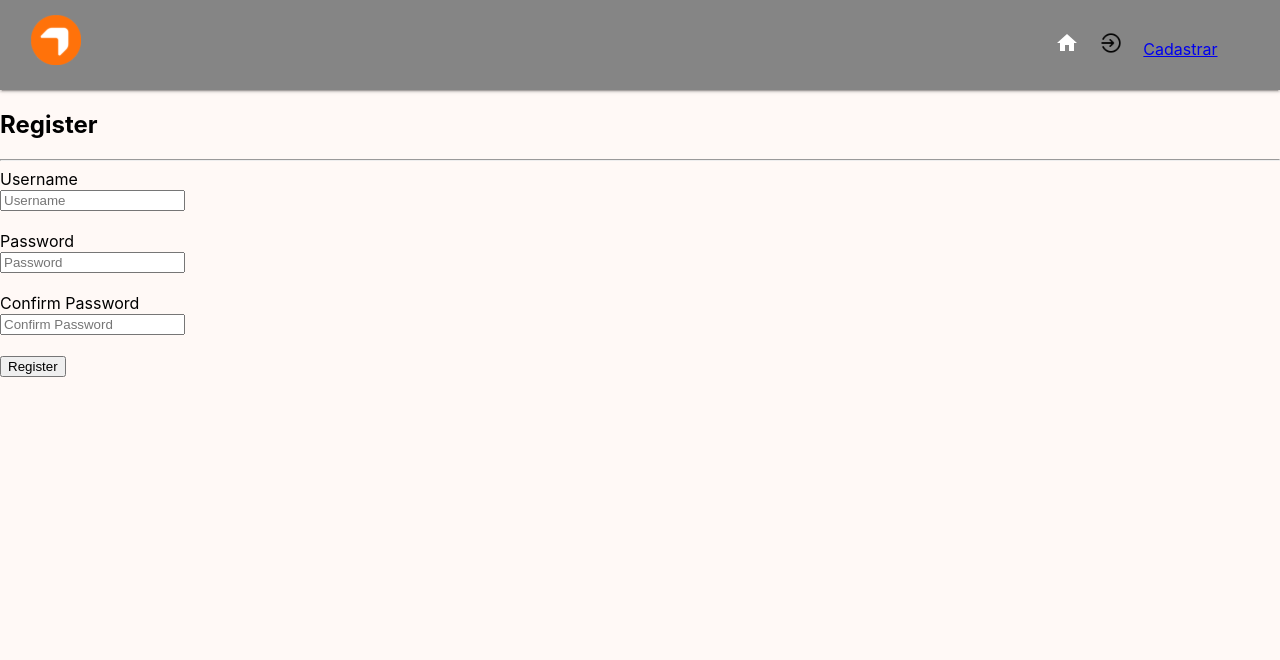
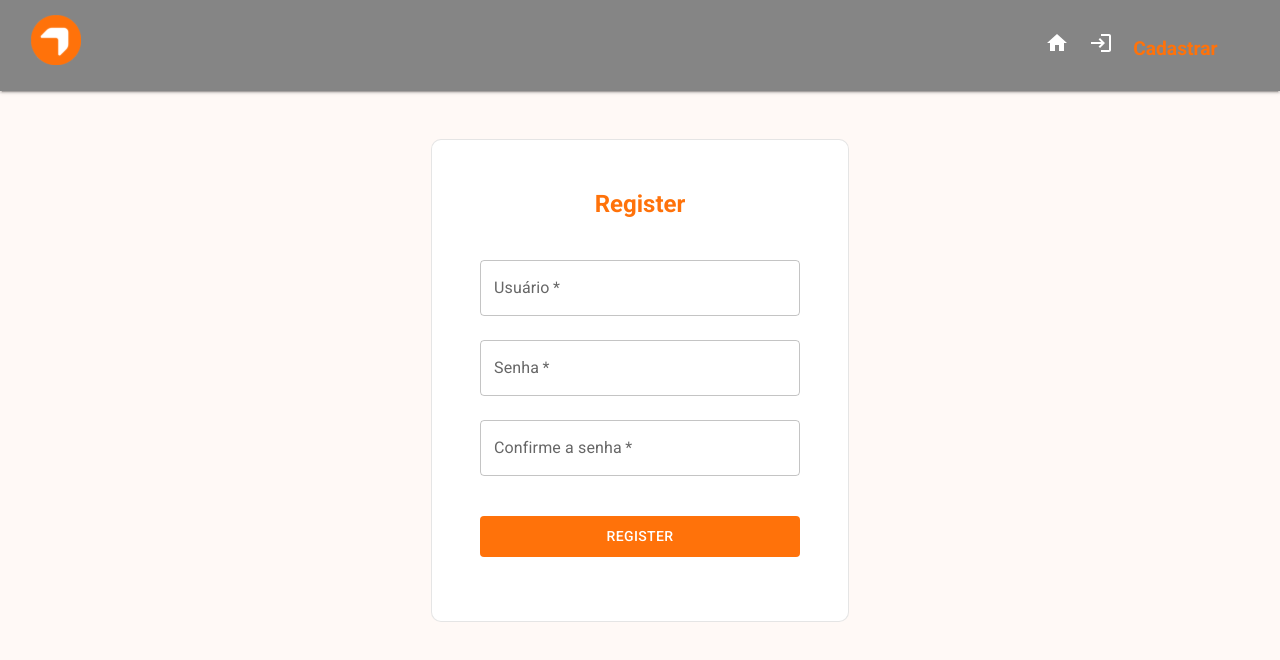
Before and after one commit to caiofeuser/twitter, a React (Create React App) app in the folder frontend/: page /register in a window 1280 px wide. Shown: the top 660 px of the page. Built offline with nearby package versions, Linux system fonts and the light colour scheme.

Commit message:
fixing personal page and other sutff

```diff
--- a/frontend/src/components/Comment.js
+++ b/frontend/src/components/Comment.js
@@ -37,12 +37,12 @@ function Comment(props) {
           onClick={() => handleDelete(props.id)}
           sx={{
             width: '40px',
-            color: '#0000008a',
             height: '40px',
             padding: '0',
+            background: 'none',
           }}>
           <Delete
-            sx = {{"&:hover": { color: '#FF3A3A' }}}
+            sx = {{color: '#0000008a', "&:hover": { color: '#FF3A3A' }}}
           />
         </Button>
       </div>
--- a/frontend/src/components/Header.js
+++ b/frontend/src/components/Header.js
@@ -5,6 +5,7 @@ import { useParams } from 'react-router-dom';
 import Paper from '@mui/material/Paper';
 import HomeIcon from '@mui/icons-material/Home';
 import LogoutIcon from '@mui/icons-material/Logout';
+import LoginIcon from '@mui/icons-material/Login';
 
 
 import AccountCircleIcon from '@mui/icons-material/AccountCircle';
@@ -28,11 +29,16 @@ function Header() {
             <li><span onClick={logoutUser}><LogoutIcon style={{ color:'white' }} /></span></li>
           ) : (
             <>
-              <li><Link to="/login"><img src="login.png" style={{ width:'24px' }}/></Link></li>
-              <li><Link to="/register">Cadastrar</Link></li>
+              <li><Link to="/login"><LoginIcon sx={{ color:'white'}}/></Link></li>
+              <li style={{ fontFamily:'roboto'}}>
+                <Link to="/register"
+                  style={{ color:'#FF720A', textDecoration:'none', fontWeight:'bold', fontSize:'1.2rem', }}
+                >
+                  Cadastrar
+                </Link></li>
             </>
           )}
-          {user && <li><Link to={`/user/${user.user_id}`} ><AccountCircleIcon sx={{ color:'white'}} /> </Link></li>}
+          {user && <li><Link to={`/user/${user.user_id}`}> <AccountCircleIcon sx={{ color:'white'}} /> </Link></li>}
         </ul>
       </div>
     </Paper>
--- a/frontend/src/pages/Login.js
+++ b/frontend/src/pages/Login.js
@@ -1,33 +1,76 @@
 import { useContext } from 'react';
 import AuthContext from '../context/AuthContext';
+import Button from '@mui/material/Button';
+import TextFileld from '@mui/material/TextField';
+import Typography from '@mui/material/Typography';
+import React from 'react';
 
 function Login() {
   const { loginUser } = useContext(AuthContext);
+  const [username, setUsername] = React.useState('');
+  const [password, setPassword] = React.useState('');
+
   const handleSubmit = (e) => {
-    e.preventDefault();
-    const username = e.target.username.value;
-    const password = e.target.password.value;
     username.length > 0 && loginUser(username, password);
-  };
+  }
 
   return (
-    <section >
-      <form onSubmit={handleSubmit}>
-        <h1 style={{ marginLeft:'1rem'}}>Login</h1>
-        <hr />
-        <label htmlFor="username" style={{ marginLeft:'1rem'}}>Username</label>
-        <br />
-        <input style={{ marginLeft:'1rem'}} type="text" id="username" placeholder="Username" />
-        <br />
-        <br />
-        <label style={{ marginLeft:'1rem'}} htmlFor="password">Password</label>
-        <br />
-        <input style={{ marginLeft:'1rem'}} type="password" id="password" placeholder="Password" />
-        <br />
-        <br />
-        <button style={{ marginLeft:'1rem'}} type="submit">Login</button>
-      </form>
-    </section>
+    <div style={{ display: 'flex', justifyContent: 'center' }}>
+      <div style={{
+        background: 'white',
+        padding: '3rem',
+        marginTop: '3rem',
+        borderRadius: '10px',
+        border: '1px solid #0000001a',
+      }}>
+        <Typography
+          variant="h5"
+          sx={{ fontWeight: 'bold', color: '#FF720A', textAlign: 'center' }}
+        >
+          Faça seu Login:
+        </Typography>
+        <div style={{
+          display: 'flex',
+          flexDirection: 'column',
+        }}>
+          <TextFileld
+            label="Insira seu nome de usuário"
+            variant="outlined"
+            name="username"
+            placeholder='Nome'
+            color='warning'
+            sx={{ mt: 5, minWidth: '20rem' }}
+            onChange={(e) => setUsername(e.target.value)}
+
+          >
+          </TextFileld>
+          <TextFileld
+            label="Insira sua senha"
+            variant="outlined"
+            name="password"
+            placeholder='Senha'
+            color='warning'
+            sx={{ mt: 3, mb: 3, minWidth: '20rem' }}
+            onChange={(e) => setPassword(e.target.value)}
+            type="password"
+          >
+          </TextFileld>
+          <Button
+            onClick={handleSubmit}
+            sx={{
+              color: 'white',
+              background: '#FF720A',
+              margin: '1rem 0 1rem 0',
+              padding: '0.5rem 0 0.5rem 0',
+              '&:hover': {
+                background: '#d7691a',
+              }
+            }}>
+            Login
+          </Button>
+        </div>
+      </div>
+    </div>
   );
 }
 
--- a/frontend/src/pages/Register.js
+++ b/frontend/src/pages/Register.js
@@ -1,5 +1,8 @@
 import { useState, useContext } from 'react';
 import AuthContext from '../context/AuthContext';
+import Button from '@mui/material/Button';
+import TextField from '@mui/material/TextField';
+import Typography from '@mui/material/Typography';
 
 function Register() {
   const [username, setUsername] = useState('');
@@ -14,45 +17,72 @@ function Register() {
 
   return (
     <section>
-      <form onSubmit={handleSubmit}>
-        <h1>Register</h1>
-        <hr />
-        <label htmlFor="username">Username</label>
-        <br />
-        <input
+      <div style={{ display: 'flex', justifyContent: 'center' }}>
+        <div style={{
+          background: 'white',
+          padding: '3rem',
+          marginTop: '3rem',
+          borderRadius: '10px',
+          border: '1px solid #0000001a',
+        }}>
+          <Typography
+            variant="h5"
+            sx={{ fontWeight: 'bold', color: '#FF720A', textAlign: 'center' }}
+          >
+            Register
+          </Typography>
+          <div
+            style={{
+              display: 'flex',
+              flexDirection: 'column',
+            }}
+          >
+            <TextField
               type="text"
               id="username"
               onChange={e => setUsername(e.target.value)}
-          placeholder="Username"
+              placeholder="Insira seu suário"
               required
+              label='Usuário'
+            sx={{ mt: 5, minWidth: '20rem' }}
+
             />
-        <br />
-        <br />
-        <label htmlFor="password">Password</label>
-        <br />
-        <input
+            <TextField
               type="password"
               id="password"
               onChange={e => setPassword(e.target.value)}
-          placeholder="Password"
+              placeholder="Insira sua senha"
               required
+              label='Senha'
+            sx={{ mt: 3, mb: 3, minWidth: '20rem' }}
+
             />
-        <br />
-        <br />
-        <label htmlFor="confirm-password">Confirm Password</label>
-        <br />
-        <input
+            <TextField
               type="password"
               id="confirm-password"
               onChange={e => setPassword2(e.target.value)}
-          placeholder="Confirm Password"
+              placeholder="Confirme sua senha"
+              label='Confirme a senha'
               required
+            sx={{ mb: 3, minWidth: '20rem' }}
+
             />
-        <br />
-        <br />
             {password2 !== password ? 'Passwords do not match' : ''}
-        <button type="submit">Register</button>
-      </form>
+            <Button
+              onClick={handleSubmit}
+              sx={{
+                color: 'white',
+                background: '#FF720A',
+                margin: '1rem 0 1rem 0',
+                padding: '0.5rem 1rem 0.5rem 1rem',
+                '&:hover': {
+                  background: '#d7691a',
+                }
+              }}
+              type="submit">Register</Button>
+          </div>
+        </div>
+      </div>
     </section>
   );
 }
```
Also changed, not shown: frontend/src/components/Tweet.js (+23 -9 lines), frontend/src/pages/Home.js (+38 -71 lines), frontend/src/pages/Profile.js (+85 -7 lines), 1 other file (tests, documents, lock files or other folders). Lines whose indentation alone changed are shown as unchanged.
